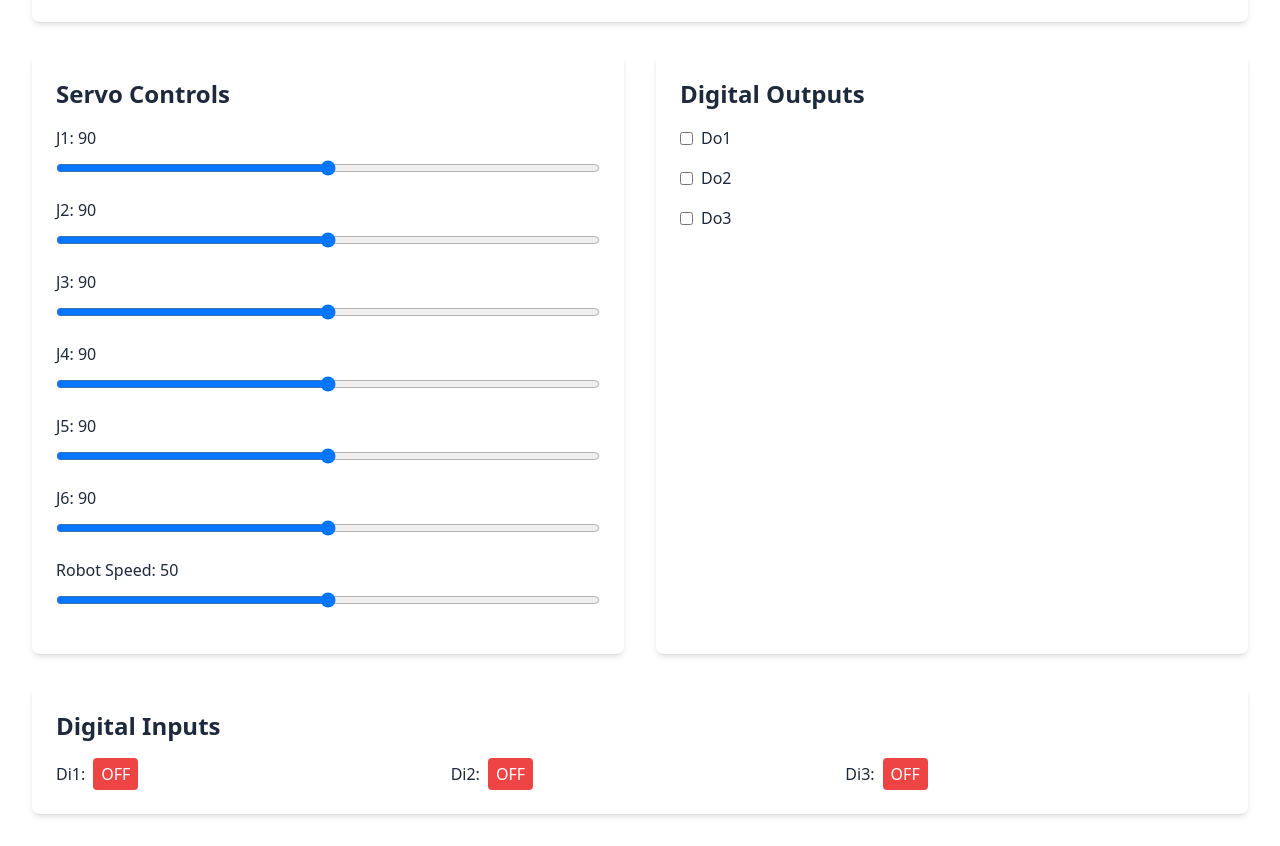
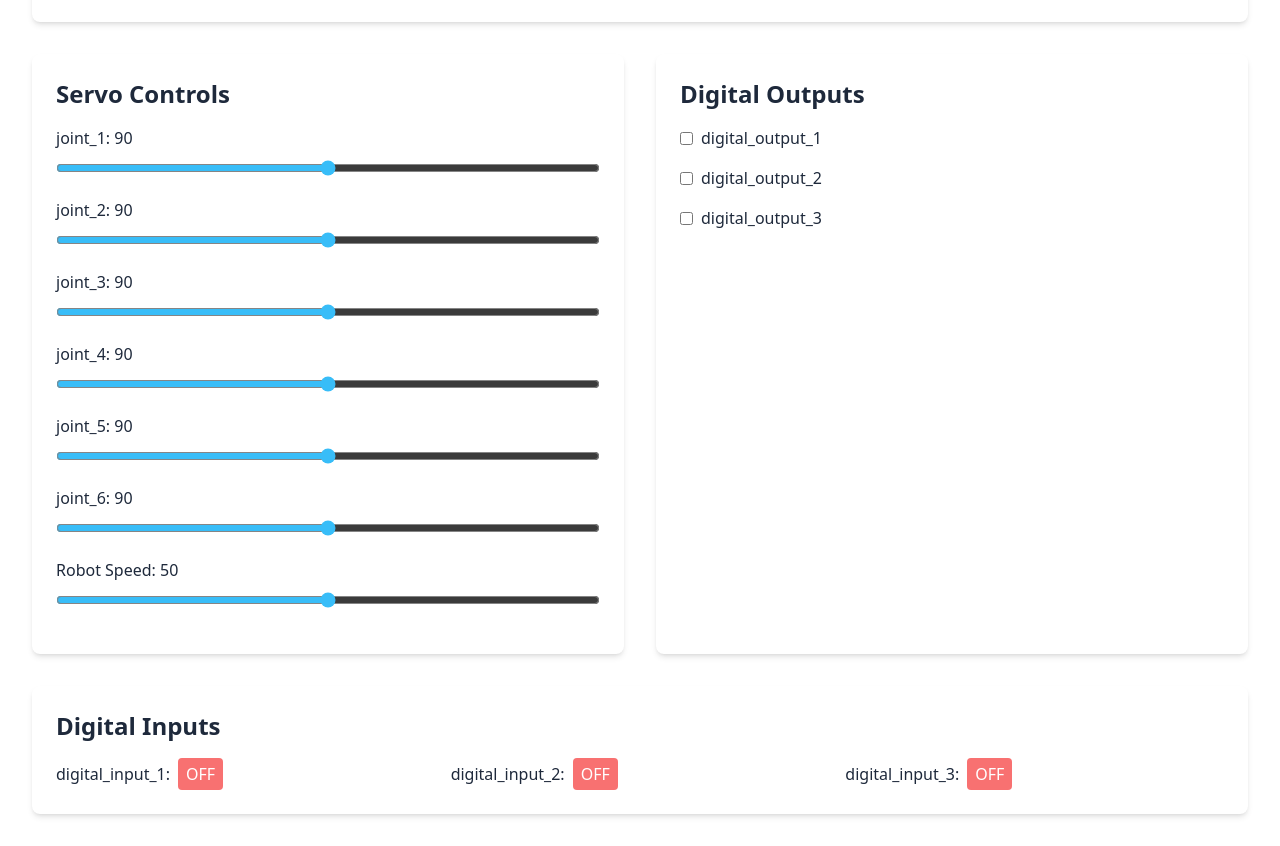
Before and after one commit to pr-citrate/robot-arm-control, a SvelteKit app: page / in a window 1280 px wide. Shown: the part 280-1126 px from the top of the page. Built offline with nearby package versions, Linux system fonts and the light colour scheme.

Commit message:
Fix: Fix to use snake_case and accent color

```diff
--- a/src/routes/+page.svelte
+++ b/src/routes/+page.svelte
@@ -7,61 +7,61 @@
     import { writable } from 'svelte/store';
 
     interface StateInterface {
-        J1: number;
-        J2: number;
-        J3: number;
-        J4: number;
-        J5: number;
-        J6: number;
-        Di1: boolean;
-        Di2: boolean;
-        Di3: boolean;
-        Do1: boolean;
-        Do2: boolean;
-        Do3: boolean;
+        joint_1: number;
+        joint_2: number;
+        joint_3: number;
+        joint_4: number;
+        joint_5: number;
+        joint_6: number;
+        digital_input_1: boolean;
+        digital_input_2: boolean;
+        digital_input_3: boolean;
+        digital_output_1: boolean;
+        digital_output_2: boolean;
+        digital_output_3: boolean;
         robotSpeed: number;
     }
 
     let localState: StateInterface = {
-        J1: 90,
-        J2: 90,
-        J3: 90,
-        J4: 90,
-        J5: 90,
-        J6: 90,
-        Di1: false,
-        Di2: false,
-        Di3: false,
-        Do1: false,
-        Do2: false,
-        Do3: false,
+        joint_1: 90,
+        joint_2: 90,
+        joint_3: 90,
+        joint_4: 90,
+        joint_5: 90,
+        joint_6: 90,
+        digital_input_1: false,
+        digital_input_2: false,
+        digital_input_3: false,
+        digital_output_1: false,
+        digital_output_2: false,
+        digital_output_3: false,
         robotSpeed: 50,
     };
 
-    const getJointState = (state: StateInterface): Record<string, number> => {
+    const getjoint_ointState = (state: StateInterface): Record<string, number> => {
         return {
-            J1: state.J1,
-            J2: state.J2,
-            J3: state.J3,
-            J4: state.J4,
-            J5: state.J5,
-            J6: state.J6,
+            joint_1: state.joint_1,
+            joint_2: state.joint_2,
+            joint_3: state.joint_3,
+            joint_4: state.joint_4,
+            joint_5: state.joint_5,
+            joint_6: state.joint_6,
         }
     }
 
-    const getDigitalPinState = (state: StateInterface): Record<string, boolean> => {
+    const getdigital_input_gitalPinState = (state: StateInterface): Record<string, boolean> => {
         return {
-            Di1: state.Di1,
-            Di2: state.Di2,
-            Di3: state.Di3,
-            Do1: state.Do1,
-            Do2: state.Do2,
-            Do3: state.Do3,
+            digital_input_1: state.digital_input_1,
+            digital_input_2: state.digital_input_2,
+            digital_input_3: state.digital_input_3,
+            digital_output_1: state.digital_output_1,
+            digital_output_2: state.digital_output_2,
+            digital_output_3: state.digital_output_3,
         }
     }
 
-    let jointState: Record<string, number> = getJointState(localState);
-    let digitalPinState: Record<string, boolean> = getDigitalPinState(localState);
+    let jointState: Record<string, number> = getjoint_ointState(localState);
+    let digitalPinState: Record<string, boolean> = getdigital_input_gitalPinState(localState);
 
     // New: Available Serial Ports
     const availablePorts = writable<string[]>([]);
@@ -86,11 +86,11 @@
             const state: StateInterface = await invoke('read_robot_state');
             robotState.set(state);
             localState = { ...state };
-            jointState = getJointState(localState);
-            digitalPinState = getDigitalPinState(localState);
+            jointState = getjoint_ointState(localState);
+            digitalPinState = getdigital_input_gitalPinState(localState);
         } catch (error) {
             console.error('Error reading robot state:', error);
-            statusMessage.set('Failed to read robot state.');
+            statusMessage.set('Failed to read robot state.' + error);
         }
     };
 
@@ -117,7 +117,7 @@
             await fetchRobotState();
         } catch (error) {
             console.error('Failed to initialize serial port:', error);
-            statusMessage.set(`Failed to initialize serial port ${selectedPort}.`);
+            statusMessage.set(`Failed to initialize serial port ${selectedPort}.` + error);
         }
     };
 
@@ -169,10 +169,10 @@
                     class="w-full border border-sky-dark rounded p-2"
                 />
             </div>
-            <div class="flex items-end">
+            <div>
                 <button
                     on:click={initializePort}
-                    class="bg-sky-dark text-white px-4 py-2 rounded hover:bg-sky-700"
+                    class="bg-sky-400 text-white px-4 py-2 rounded hover:bg-sky-500"
                 >
                     Initialize
                 </button>
@@ -187,7 +187,7 @@
         <!-- Servo Controls -->
         <div class="bg-white shadow-md rounded-lg p-6">
             <h2 class="text-2xl font-semibold mb-4 text-sky-dark">Servo Controls</h2>
-            {#each ['J1', 'J2', 'J3', 'J4', 'J5', 'J6'] as servo}
+            {#each ['joint_1', 'joint_2', 'joint_3', 'joint_4', 'joint_5', 'joint_6'] as servo}
                 <div class="mb-4">
                     <label class="block text-sky-dark mb-2" for={servo}>
                         {servo}: {jointState[servo]}
@@ -198,7 +198,7 @@
                         min="0"
                         max="180"
                         bind:value={jointState[servo]}
-                        class="w-full"
+                        class="w-full accent-sky-400"
                         on:input={updateRobot}
                     />
                 </div>
@@ -213,22 +213,22 @@
                     min="0"
                     max="100"
                     bind:value={localState.robotSpeed}
-                    class="w-full"
+                    class="w-full accent-sky-400"
                     on:input={updateRobot}
                 />
             </div>
         </div>
 
-        <!-- Digital Outputs -->
+        <!-- digital_input_gital Outputs -->
         <div class="bg-white shadow-md rounded-lg p-6">
             <h2 class="text-2xl font-semibold mb-4 text-sky-dark">Digital Outputs</h2>
-            {#each ['Do1', 'Do2', 'Do3'] as doPin}
+            {#each ['digital_output_1', 'digital_output_2', 'digital_output_3'] as doPin}
                 <div class="flex items-center mb-4">
                     <input
                         type="checkbox"
                         id={doPin}
                         bind:checked={digitalPinState[doPin]}
-                        class="mr-2"
+                        class="mr-2 accent-sky-400"
                         on:change={updateRobot}
                     />
                     <label class="text-sky-dark" for={doPin}>{doPin}</label>
@@ -237,16 +237,16 @@
         </div>
     </div>
 
-    <!-- Digital Inputs -->
+    <!-- digital_input_gital Inputs -->
     <div class="mt-8 bg-white shadow-md rounded-lg p-6">
         <h2 class="text-2xl font-semibold mb-4 text-sky-dark">Digital Inputs</h2>
         <div class="grid grid-cols-1 sm:grid-cols-3 gap-4">
-            {#each ['Di1', 'Di2', 'Di3'] as diPin}
+            {#each ['digital_input_1', 'digital_input_2', 'digital_input_3'] as diPin}
                 <div class="flex items-center">
                     <span class="text-sky-dark mr-2">{diPin}:</span>
                     <span
                         class={`px-2 py-1 rounded ${
-                            digitalPinState[diPin] ? 'bg-green-500' : 'bg-red-500'
+                            digitalPinState[diPin] ? 'bg-sky-400' : 'bg-red-400'
                         } text-white`}
                     >
                         {digitalPinState[diPin] ? 'ON' : 'OFF'}
```
Also changed, not shown: 1 other file (tests, documents, lock files or other folders).
